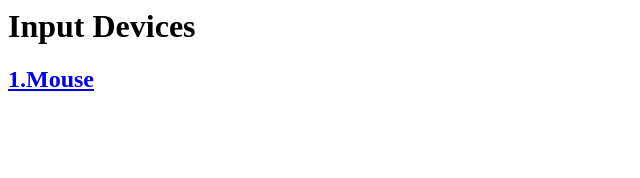
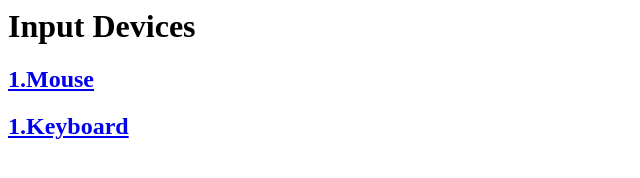
Before and after one commit to Manish9823/Hardware-Networking, a plain HTML site: page Input Devices/index.html in a window 1280 px wide. Shown: the whole page, without its empty margins (0-640 px from the left). Drawn offline with Linux system fonts and the light colour scheme.

Commit message:
Update index.html

```diff
--- a/Input Devices/index.html
+++ b/Input Devices/index.html
@@ -2,5 +2,6 @@
   <body>
     <h1>Input Devices</h1>
     <h2><a href="/Hardware-Networking/Input Devices/Mouse/">1.Mouse</a><h2>
+      <h2><a href="/Hardware-Networking/Input Devices/KeyBoard/">1.Keyboard</a><h2>
       </body>
       </html>
```
